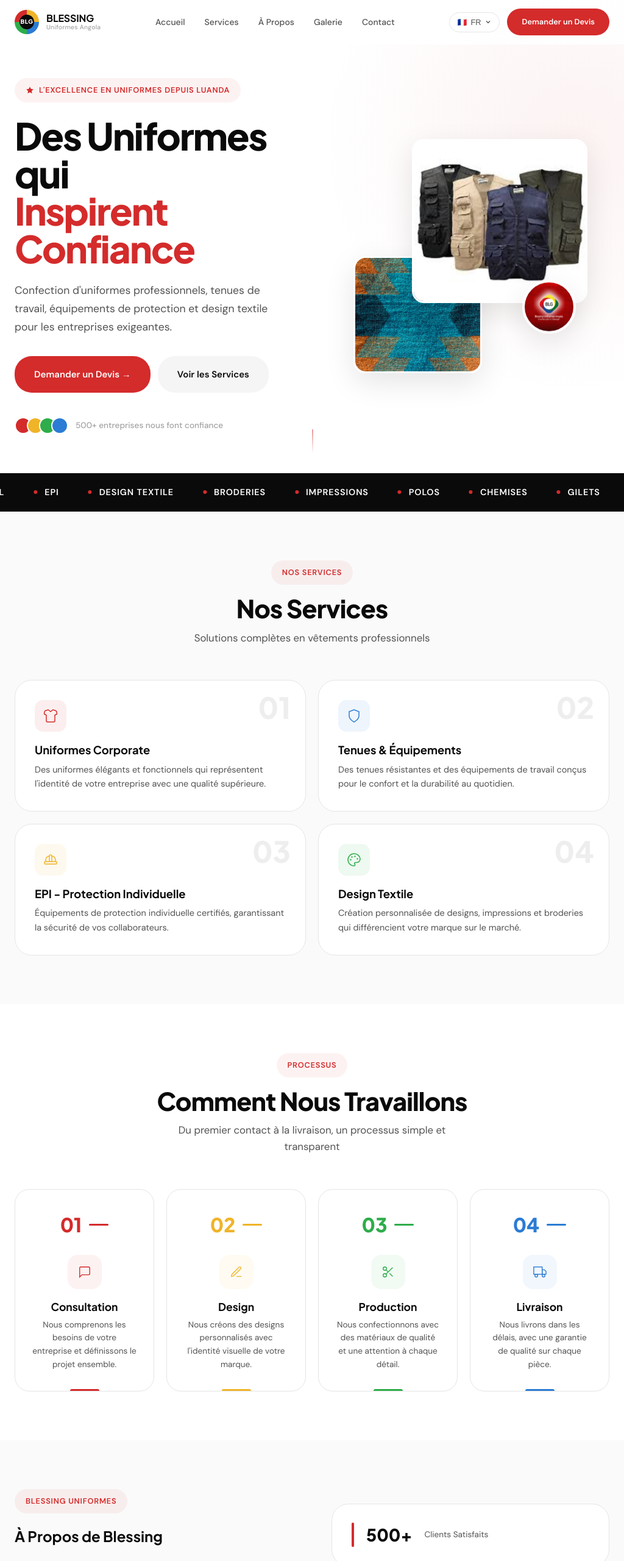
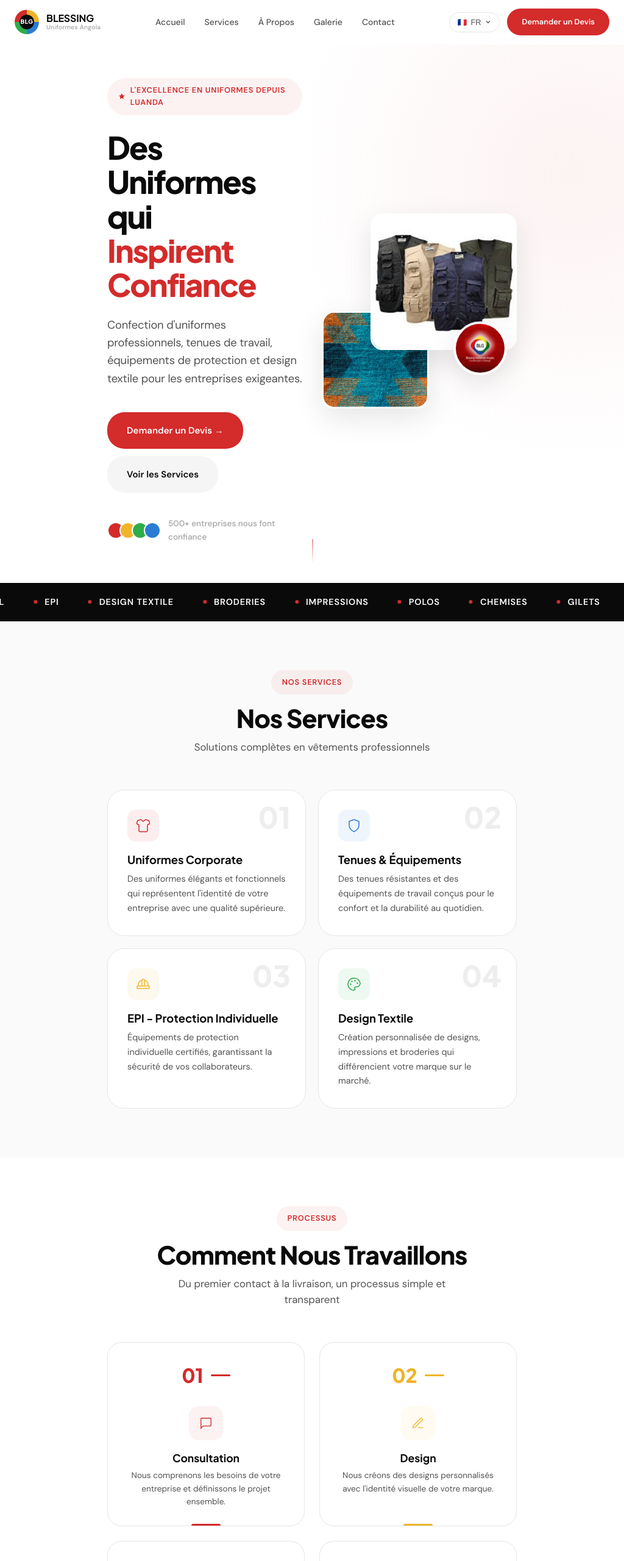
Before and after one commit to Alfred-pi/blessing, an Astro site in the folder site/: page /blessing/fr in a window 1024 px wide. Shown: the top 2560 px of the page at 61% size. Built offline with nearby package versions, Linux system fonts and the light colour scheme; Astro itself is replaced by a stand-in of ours.

```diff
--- a/site/src/layouts/Layout.astro
+++ b/site/src/layouts/Layout.astro
@@ -115,7 +115,7 @@
         </div>
       </div>
       <div class="footer-bottom">
-        <p>© 2025 Blessing Uniformes Angola. {t.footer.rights}</p>
+        <p>© 2026 Blessing Uniformes Angola. {t.footer.rights}</p>
       </div>
     </div>
   </footer>
--- a/site/src/pages/en/index.astro
+++ b/site/src/pages/en/index.astro
@@ -327,9 +327,9 @@
   .hero { padding: 8rem 0 4rem; overflow: hidden; position: relative; }
   .hero-bg-pattern { position: absolute; top: 0; right: -10%; width: 60%; height: 100%; background: radial-gradient(circle at 70% 30%, var(--accent-bg) 0%, transparent 60%); pointer-events: none; }
   .hero-inner { display: grid; grid-template-columns: 1fr 1fr; gap: 4rem; align-items: center; }
-  .hero-title { font-size: clamp(2.5rem, 6vw, 4.2rem); font-weight: 800; line-height: 1; letter-spacing: -0.03em; margin: 1.5rem 0; }
+  .hero-title { font-size: clamp(2.5rem, 5vw, 3.75rem); font-weight: 800; line-height: 1.1; letter-spacing: -0.035em; margin: 1.5rem 0; }
   .hero-accent { color: var(--accent); }
-  .hero-subtitle { font-size: 1.1rem; color: var(--text-2); max-width: 32rem; line-height: 1.7; margin-bottom: 2rem; }
+  .hero-subtitle { font-size: 1.15rem; color: var(--text-2); max-width: 30rem; line-height: 1.6; margin-bottom: 2.5rem; letter-spacing: -0.01em; }
   .hero-ctas { display: flex; flex-wrap: wrap; gap: 0.75rem; margin-bottom: 2.5rem; }
   .hero-trust { display: flex; align-items: center; gap: 0.75rem; }
   .trust-colors { display: flex; }
@@ -460,13 +460,29 @@
   .info-label { color: var(--text-3); font-size: 0.75rem; margin-bottom: 0.125rem; font-weight: 500; }
   .info-value { font-size: 0.9rem; font-weight: 500; }
 
+  /* Tablet */
+  @media (min-width: 769px) and (max-width: 1024px) {
+    .container { max-width: 720px; }
+    .hero-inner { gap: 2rem; }
+    .services-grid { grid-template-columns: repeat(2, 1fr); }
+    .process-grid { grid-template-columns: repeat(2, 1fr); gap: 1.5rem; }
+    .process-card { padding: 1.75rem 1.5rem; }
+    .features-grid { grid-template-columns: repeat(2, 1fr); }
+    .gallery-grid { grid-template-columns: repeat(2, 1fr); }
+    .gallery-featured { grid-column: span 2; }
+    .testimonials-grid { grid-template-columns: repeat(2, 1fr); }
+    .contact-grid { grid-template-columns: 1fr; max-width: 560px; margin: 0 auto; }
+  }
+
+  /* Mobile */
   @media (max-width: 768px) {
     .hero { padding: 6rem 0 3rem; }
     .hero-inner { grid-template-columns: 1fr; gap: 3rem; }
     .hero-visual { display: none; }
     .hero-scroll-indicator { display: none; }
     .services-grid { grid-template-columns: 1fr; }
-    .process-grid { grid-template-columns: repeat(2, 1fr); }
+    .process-grid { grid-template-columns: 1fr; gap: 1rem; }
+    .process-card { padding: 1.5rem 1.25rem; }
     .about-grid { grid-template-columns: 1fr; gap: 2.5rem; }
     .features-grid { grid-template-columns: 1fr; }
     .gallery-grid { grid-template-columns: repeat(2, 1fr); }
@@ -476,4 +492,10 @@
     .form-row { grid-template-columns: 1fr; }
     .process-timeline { padding-left: 0.5rem; }
   }
+  /* Small tablet - process 2-col */
+  @media (min-width: 481px) and (max-width: 768px) {
+    .process-grid { grid-template-columns: repeat(2, 1fr); gap: 1rem; }
+    .services-grid { grid-template-columns: repeat(2, 1fr); }
+    .features-grid { grid-template-columns: repeat(2, 1fr); }
+  }
 </style>
--- a/site/src/pages/fr/index.astro
+++ b/site/src/pages/fr/index.astro
@@ -327,9 +327,9 @@
   .hero { padding: 8rem 0 4rem; overflow: hidden; position: relative; }
   .hero-bg-pattern { position: absolute; top: 0; right: -10%; width: 60%; height: 100%; background: radial-gradient(circle at 70% 30%, var(--accent-bg) 0%, transparent 60%); pointer-events: none; }
   .hero-inner { display: grid; grid-template-columns: 1fr 1fr; gap: 4rem; align-items: center; }
-  .hero-title { font-size: clamp(2.5rem, 6vw, 4.2rem); font-weight: 800; line-height: 1; letter-spacing: -0.03em; margin: 1.5rem 0; }
+  .hero-title { font-size: clamp(2.5rem, 5vw, 3.75rem); font-weight: 800; line-height: 1.1; letter-spacing: -0.035em; margin: 1.5rem 0; }
   .hero-accent { color: var(--accent); }
-  .hero-subtitle { font-size: 1.1rem; color: var(--text-2); max-width: 32rem; line-height: 1.7; margin-bottom: 2rem; }
+  .hero-subtitle { font-size: 1.15rem; color: var(--text-2); max-width: 30rem; line-height: 1.6; margin-bottom: 2.5rem; letter-spacing: -0.01em; }
   .hero-ctas { display: flex; flex-wrap: wrap; gap: 0.75rem; margin-bottom: 2.5rem; }
   .hero-trust { display: flex; align-items: center; gap: 0.75rem; }
   .trust-colors { display: flex; }
@@ -460,13 +460,29 @@
   .info-label { color: var(--text-3); font-size: 0.75rem; margin-bottom: 0.125rem; font-weight: 500; }
   .info-value { font-size: 0.9rem; font-weight: 500; }
 
+  /* Tablet */
+  @media (min-width: 769px) and (max-width: 1024px) {
+    .container { max-width: 720px; }
+    .hero-inner { gap: 2rem; }
+    .services-grid { grid-template-columns: repeat(2, 1fr); }
+    .process-grid { grid-template-columns: repeat(2, 1fr); gap: 1.5rem; }
+    .process-card { padding: 1.75rem 1.5rem; }
+    .features-grid { grid-template-columns: repeat(2, 1fr); }
+    .gallery-grid { grid-template-columns: repeat(2, 1fr); }
+    .gallery-featured { grid-column: span 2; }
+    .testimonials-grid { grid-template-columns: repeat(2, 1fr); }
+    .contact-grid { grid-template-columns: 1fr; max-width: 560px; margin: 0 auto; }
+  }
+
+  /* Mobile */
   @media (max-width: 768px) {
     .hero { padding: 6rem 0 3rem; }
     .hero-inner { grid-template-columns: 1fr; gap: 3rem; }
     .hero-visual { display: none; }
     .hero-scroll-indicator { display: none; }
     .services-grid { grid-template-columns: 1fr; }
-    .process-grid { grid-template-columns: repeat(2, 1fr); }
+    .process-grid { grid-template-columns: 1fr; gap: 1rem; }
+    .process-card { padding: 1.5rem 1.25rem; }
     .about-grid { grid-template-columns: 1fr; gap: 2.5rem; }
     .features-grid { grid-template-columns: 1fr; }
     .gallery-grid { grid-template-columns: repeat(2, 1fr); }
@@ -476,4 +492,10 @@
     .form-row { grid-template-columns: 1fr; }
     .process-timeline { padding-left: 0.5rem; }
   }
+  /* Small tablet - process 2-col */
+  @media (min-width: 481px) and (max-width: 768px) {
+    .process-grid { grid-template-columns: repeat(2, 1fr); gap: 1rem; }
+    .services-grid { grid-template-columns: repeat(2, 1fr); }
+    .features-grid { grid-template-columns: repeat(2, 1fr); }
+  }
 </style>
--- a/site/src/pages/index.astro
+++ b/site/src/pages/index.astro
@@ -327,9 +327,9 @@
   .hero { padding: 8rem 0 4rem; overflow: hidden; position: relative; }
   .hero-bg-pattern { position: absolute; top: 0; right: -10%; width: 60%; height: 100%; background: radial-gradient(circle at 70% 30%, var(--accent-bg) 0%, transparent 60%); pointer-events: none; }
   .hero-inner { display: grid; grid-template-columns: 1fr 1fr; gap: 4rem; align-items: center; }
-  .hero-title { font-size: clamp(2.5rem, 6vw, 4.2rem); font-weight: 800; line-height: 1; letter-spacing: -0.03em; margin: 1.5rem 0; }
+  .hero-title { font-size: clamp(2.5rem, 5vw, 3.75rem); font-weight: 800; line-height: 1.1; letter-spacing: -0.035em; margin: 1.5rem 0; }
   .hero-accent { color: var(--accent); }
-  .hero-subtitle { font-size: 1.1rem; color: var(--text-2); max-width: 32rem; line-height: 1.7; margin-bottom: 2rem; }
+  .hero-subtitle { font-size: 1.15rem; color: var(--text-2); max-width: 30rem; line-height: 1.6; margin-bottom: 2.5rem; letter-spacing: -0.01em; }
   .hero-ctas { display: flex; flex-wrap: wrap; gap: 0.75rem; margin-bottom: 2.5rem; }
   .hero-trust { display: flex; align-items: center; gap: 0.75rem; }
   .trust-colors { display: flex; }
@@ -460,13 +460,29 @@
   .info-label { color: var(--text-3); font-size: 0.75rem; margin-bottom: 0.125rem; font-weight: 500; }
   .info-value { font-size: 0.9rem; font-weight: 500; }
 
+  /* Tablet */
+  @media (min-width: 769px) and (max-width: 1024px) {
+    .container { max-width: 720px; }
+    .hero-inner { gap: 2rem; }
+    .services-grid { grid-template-columns: repeat(2, 1fr); }
+    .process-grid { grid-template-columns: repeat(2, 1fr); gap: 1.5rem; }
+    .process-card { padding: 1.75rem 1.5rem; }
+    .features-grid { grid-template-columns: repeat(2, 1fr); }
+    .gallery-grid { grid-template-columns: repeat(2, 1fr); }
+    .gallery-featured { grid-column: span 2; }
+    .testimonials-grid { grid-template-columns: repeat(2, 1fr); }
+    .contact-grid { grid-template-columns: 1fr; max-width: 560px; margin: 0 auto; }
+  }
+
+  /* Mobile */
   @media (max-width: 768px) {
     .hero { padding: 6rem 0 3rem; }
     .hero-inner { grid-template-columns: 1fr; gap: 3rem; }
     .hero-visual { display: none; }
     .hero-scroll-indicator { display: none; }
     .services-grid { grid-template-columns: 1fr; }
-    .process-grid { grid-template-columns: repeat(2, 1fr); }
+    .process-grid { grid-template-columns: 1fr; gap: 1rem; }
+    .process-card { padding: 1.5rem 1.25rem; }
     .about-grid { grid-template-columns: 1fr; gap: 2.5rem; }
     .features-grid { grid-template-columns: 1fr; }
     .gallery-grid { grid-template-columns: repeat(2, 1fr); }
@@ -476,4 +492,10 @@
     .form-row { grid-template-columns: 1fr; }
     .process-timeline { padding-left: 0.5rem; }
   }
+  /* Small tablet - process 2-col */
+  @media (min-width: 481px) and (max-width: 768px) {
+    .process-grid { grid-template-columns: repeat(2, 1fr); gap: 1rem; }
+    .services-grid { grid-template-columns: repeat(2, 1fr); }
+    .features-grid { grid-template-columns: repeat(2, 1fr); }
+  }
 </style>
```
